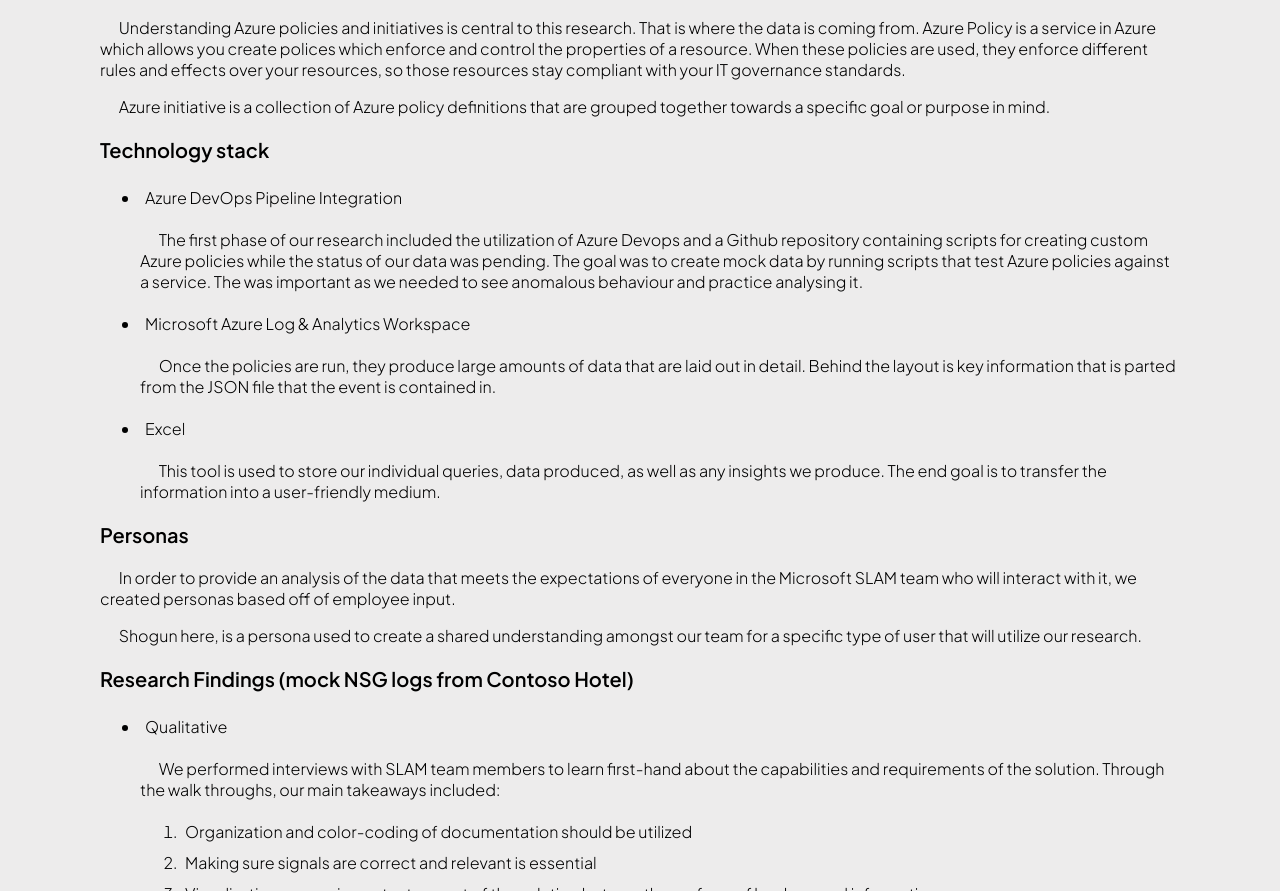
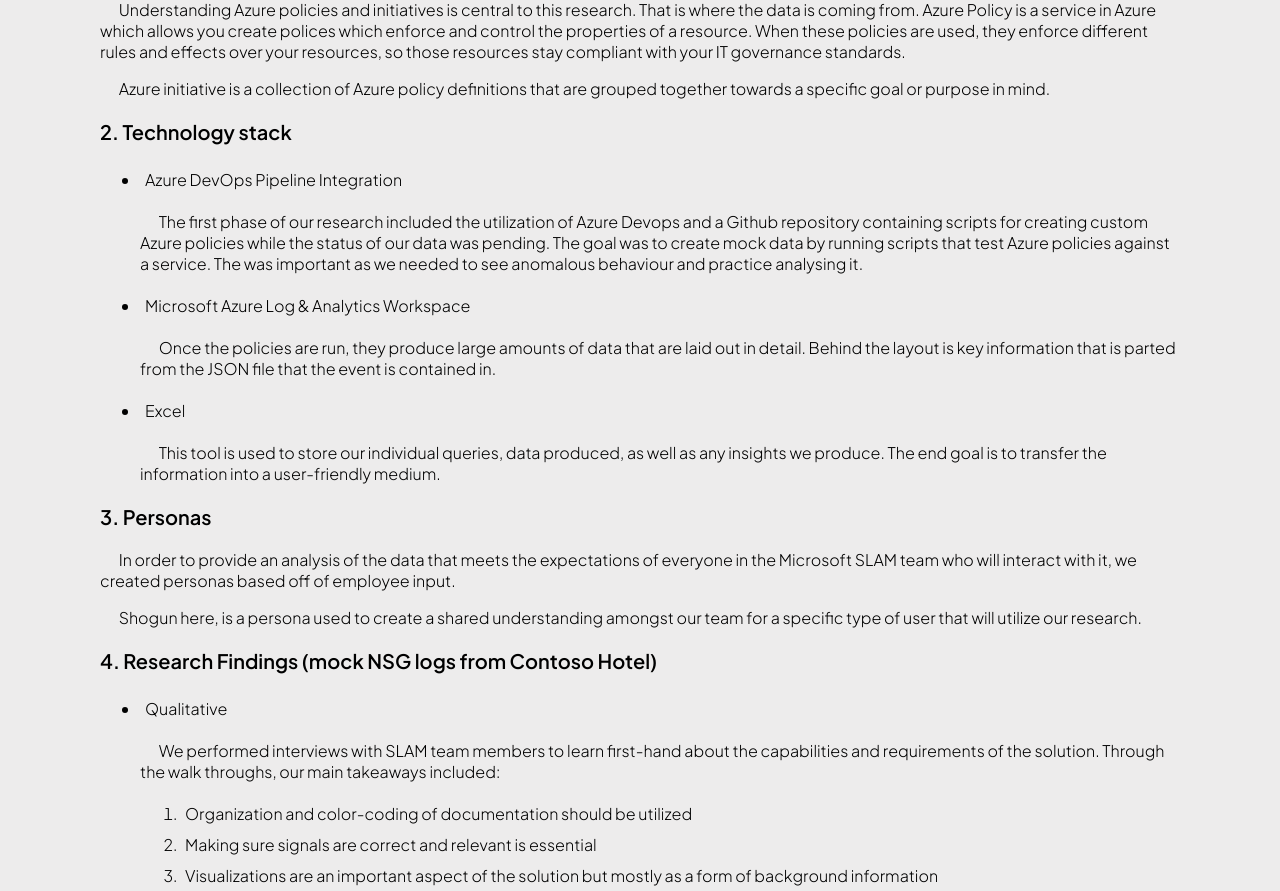
Before and after one commit to josephoh0214/MicrosoftAzureLogAnalysis, a React (Create React App) app: page / in a window 1280 px wide. Shown: the part 1658-2549 px from the top of the page. Built offline with nearby package versions, Linux system fonts and the light colour scheme.

Commit message:
basic modifications

```diff
--- a/src/App.js
+++ b/src/App.js
@@ -25,7 +25,7 @@
           &emsp; Lorem ipsum dolor sit amet, consectetur adipiscing elit. Aliquam vel leo vitae nibh scelerisque finibus. Nam malesuada nisi ipsum, id ornare orci porta et. Quisque sodales augue vitae egestas elementum. Proin molestie tellus vitae leo eleifend sollicitudin. Proin ac tempus metus. Curabitur non nunc risus. Nunc ornare, purus in varius faucibus, nulla mauris blandit odio, quis gravida quam ex vel nisl. Pellentesque malesuada nisi vel tortor cursus, in volutpat eros porta. Nunc elementum in metus nec auctor. Etiam ac ex egestas, viverra nisl sed, eleifend massa. Donec iaculis accumsan leo, eu interdum tortor maximus ut. Nulla sagittis nisl vestibulum auctor iaculis. Mauris enim urna, lobortis at nunc in, eleifend iaculis mi. Interdum et malesuada fames ac ante ipsum primis in faucibus. Fusce id placerat quam, sit amet tempus nunc. Integer eget aliquam sem.
         </p>
         </div>
-      </div>Î
+      </div>
       <div className="Parallax__content__topics" style={{ transform: `translateY(${-offsetY * 0.5}px)` }}>
         <div className="Parallax__content__topics__texts">
           <h2> Introduction </h2>
@@ -50,12 +50,12 @@
               &emsp; To protect the integrity and confidentiality of client data, internal and Microsoft owned tools were used to conduct the analysis. The data has also been scrubbed for PII and underwent CELA review prior to our initial reception.
             </p>
             <h3>
-              Key terms
+              1. Key terms
             </h3>
             <p> &emsp; Understanding Azure policies and initiatives is central to this research. That is where the data is coming from. Azure Policy is a service in Azure which allows you create polices which enforce and control the properties of a resource. When these policies are used, they enforce different rules and effects over your resources, so those resources stay compliant with your IT governance standards. </p>
             <p> &emsp; Azure initiative is a collection of Azure policy definitions that are grouped together towards a specific goal or purpose in mind. </p>
             <h3>
-              Technology stack
+              2. Technology stack
             </h3>
             <ul>
               <li className='subtitle'>Azure DevOps Pipeline Integration </li>
@@ -67,13 +67,13 @@
             </ul>
 
             <h3>
-              Personas
+              3. Personas
             </h3>
             <p>&emsp; In order to provide an analysis of the data that meets the expectations of everyone in the Microsoft SLAM team who will interact with it, we created personas based off of employee input. </p>
             <p>&emsp; Shogun here, is a persona used to create a shared understanding amongst our team for a specific type of user that will utilize our research. </p>
 
             <h3>
-              Research Findings (mock NSG logs from Contoso Hotel)
+              4. Research Findings (mock NSG logs from Contoso Hotel)
             </h3>
             <ul>
               <li className='subtitle'>Qualitative</li>
```
